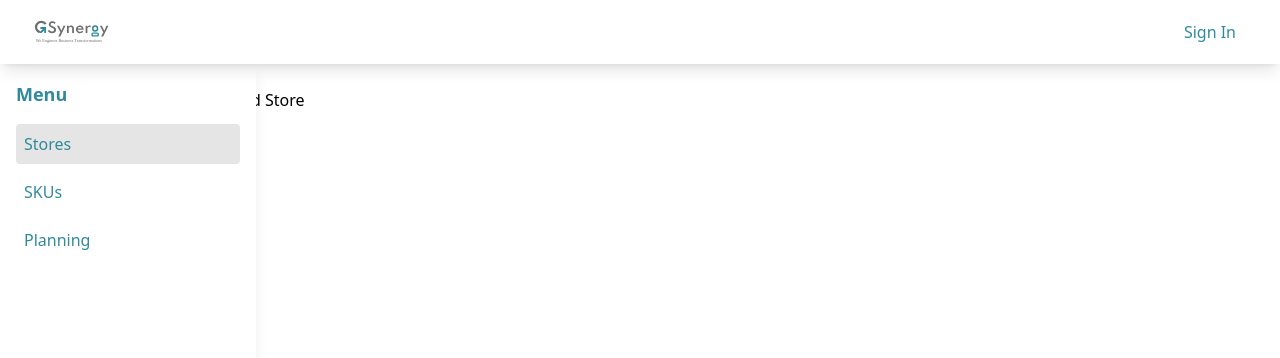
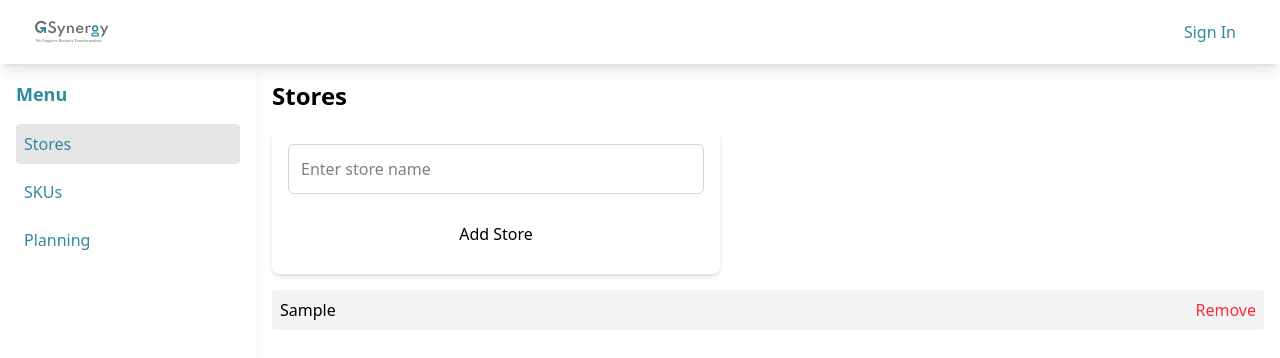
Before and after one commit to Ahammed-nihalpt/gs881122_ahammed_nihal_pt, a React (Vite) app: page /stores in a window 1280 px wide. Both pictures are taken after typing "Sample" into the empty fields and a click on the button "Add Store". Shown: the top 358 px of the page. Built offline with nearby package versions, Linux system fonts and the light colour scheme.

Commit message:
feat: enhance Stores management with StoreForm component and validation

```diff
--- a/src/App.tsx
+++ b/src/App.tsx
@@ -8,7 +8,7 @@ const App = () => {
     <Router>
       <Navbar />
       <Sidebar />
-      <div className="pt-16">
+      <div className="pl-64 pt-16">
         <Routes>
           <Route path="/stores" element={<StoresPage />} />
         </Routes>
--- /dev/null
+++ b/src/components/StoreForm.tsx
@@ -0,0 +1,58 @@
+import React from 'react';
+import { IStore } from '../types/IStores';
+import { useState } from 'react';
+
+interface StoreFormProps {
+  onSubmit: () => void;
+  value: string;
+  onChange: (value: string) => void;
+  stores: IStore[];
+}
+
+const StoreForm: React.FC<StoreFormProps> = ({ onSubmit, value, onChange, stores }) => {
+  const [error, setError] = useState('');
+  const handleSubmit = (e: React.FormEvent<HTMLFormElement>) => {
+    e.preventDefault();
+    if (!value.trim()) {
+      setError('Store name cannot be empty.');
+      return;
+    }
+
+    if (stores.find((store) => value.trim().toLowerCase() == store.name.trim().toLowerCase())) {
+      setError('Store name already exists.');
+      return;
+    }
+
+    setError('');
+    onSubmit();
+  };
+  return (
+    <form
+      onSubmit={handleSubmit}
+      className="flex flex-col gap-4 p-4 bg-white shadow-md rounded-lg w-full max-w-md"
+    >
+      <input
+        type="text"
+        value={value}
+        onChange={(e) => {
+          onChange(e.target.value);
+          setError(''); // Clear error on input change
+        }}
+        placeholder="Enter store name"
+        className={`w-full p-3 border rounded-md focus:outline-none focus:ring-2 ${
+          error ? 'border-red-500 focus:ring-red-500' : 'border-gray-300 focus:ring-gray-400'
+        }`}
+      />
+      {error && <p className="text-red-500 text-sm">{error}</p>}
+
+      <button
+        type="submit"
+        className="hover:bg-[#e5e5e5] p-3 rounded-md transition-all active:scale-95"
+      >
+        Add Store
+      </button>
+    </form>
+  );
+};
+
+export default StoreForm;
--- /dev/null
+++ b/src/hooks/useStores.ts
@@ -0,0 +1,8 @@
+import { useSelector } from 'react-redux';
+import { RootState } from '../store';
+
+const useStores = () => {
+  return useSelector((state: RootState) => state.stores);
+};
+
+export default useStores;
--- a/src/pages/StoresPage.tsx
+++ b/src/pages/StoresPage.tsx
@@ -1,34 +1,38 @@
 import { useState } from 'react';
 import { useDispatch, useSelector } from 'react-redux';
+import StoreForm from '../components/StoreForm';
+import { addStore, removeStore } from '../store/slices/storesSlice';
 import { RootState } from '../store';
-import { addStore, removeStore } from '../store/slices/storesSlice';
 
 const StoresPage = () => {
-  const stores = useSelector((state: RootState) => state.stores.stores);
   const dispatch = useDispatch();
-  const [storeName, setStoreName] = useState('');
+  const stores = useSelector((state: RootState) => state.stores);
+  const [newStore, setNewStore] = useState('');
 
   const handleAddStore = () => {
-    if (storeName.trim()) {
-      dispatch(addStore({ id: Date.now(), name: storeName }));
-      setStoreName('');
-    }
+    dispatch(addStore({ id: Date.now(), name: newStore }));
+    setNewStore('');
   };
 
   return (
-    <div>
-      <h1>Stores</h1>
-      <input
-        type="text"
-        value={storeName}
-        onChange={(e) => setStoreName(e.target.value)}
-        placeholder="Enter store name"
+    <div className="p-4">
+      <h1 className="text-2xl font-bold mb-4">Stores</h1>
+      <StoreForm
+        onSubmit={handleAddStore}
+        value={newStore}
+        onChange={setNewStore}
+        stores={stores}
       />
-      <button onClick={handleAddStore}>Add Store</button>
-      <ul>
+      <ul className="mt-4 space-y-2">
         {stores.map((store) => (
-          <li key={store.id}>
-            {store.name} <button onClick={() => dispatch(removeStore(store.id))}>Delete</button>
+          <li key={store.id} className="flex items-center justify-between p-2 bg-gray-100 rounded">
+            <span>{store.name}</span>
+            <button
+              onClick={() => dispatch(removeStore(store.id))}
+              className="text-red-500 hover:text-red-700"
+            >
+              Remove
+            </button>
           </li>
         ))}
       </ul>
--- a/src/store/index.ts
+++ b/src/store/index.ts
@@ -9,4 +9,5 @@ const store = configureStore({
 
 export type RootState = ReturnType<typeof store.getState>;
 export type AppDispatch = typeof store.dispatch;
+
 export default store;
--- a/src/store/slices/storesSlice.ts
+++ b/src/store/slices/storesSlice.ts
@@ -1,36 +1,32 @@
 import { createSlice, PayloadAction } from '@reduxjs/toolkit';
+import { IStore } from '../../types/IStores';
 
-interface Store {
-  id: number;
-  name: string;
-}
-
-interface StoresState {
-  stores: Store[];
-}
-
-const initialState: StoresState = {
-  stores: [],
-};
+const initialState: IStore[] = [];
 
 const storesSlice = createSlice({
   name: 'stores',
   initialState,
   reducers: {
-    addStore: (state, action: PayloadAction<Store>) => {
-      state.stores.push(action.payload);
+    addStore: (state, action: PayloadAction<IStore>) => {
+      state.push(action.payload);
     },
+
     removeStore: (state, action: PayloadAction<number>) => {
-      state.stores = state.stores.filter((store) => store.id !== action.payload);
+      return state.filter((store) => store.id !== action.payload);
     },
-    updateStore: (state, action: PayloadAction<Store>) => {
-      const index = state.stores.findIndex((store) => store.id === action.payload.id);
+
+    updateStore: (state, action: PayloadAction<IStore>) => {
+      const index = state.findIndex((store) => store.id === action.payload.id);
       if (index !== -1) {
-        state.stores[index] = action.payload;
+        state[index] = action.payload;
       }
+    },
+    reorderStores: (_, action: PayloadAction<IStore[]>) => {
+      return action.payload;
     },
   },
 });
 
-export const { addStore, removeStore, updateStore } = storesSlice.actions;
+export const { addStore, removeStore, updateStore, reorderStores } = storesSlice.actions;
+
 export default storesSlice.reducer;
--- /dev/null
+++ b/src/types/IStores.ts
@@ -0,0 +1,4 @@
+export interface IStore {
+  id: number;
+  name: string;
+}
```
